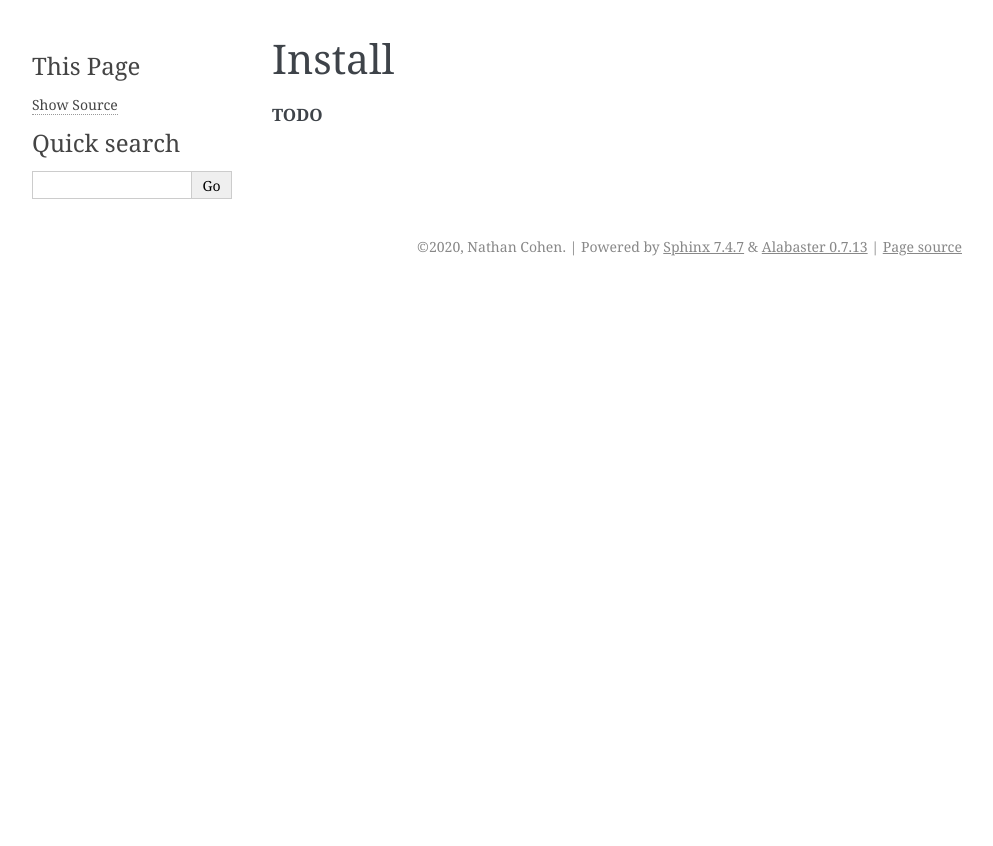
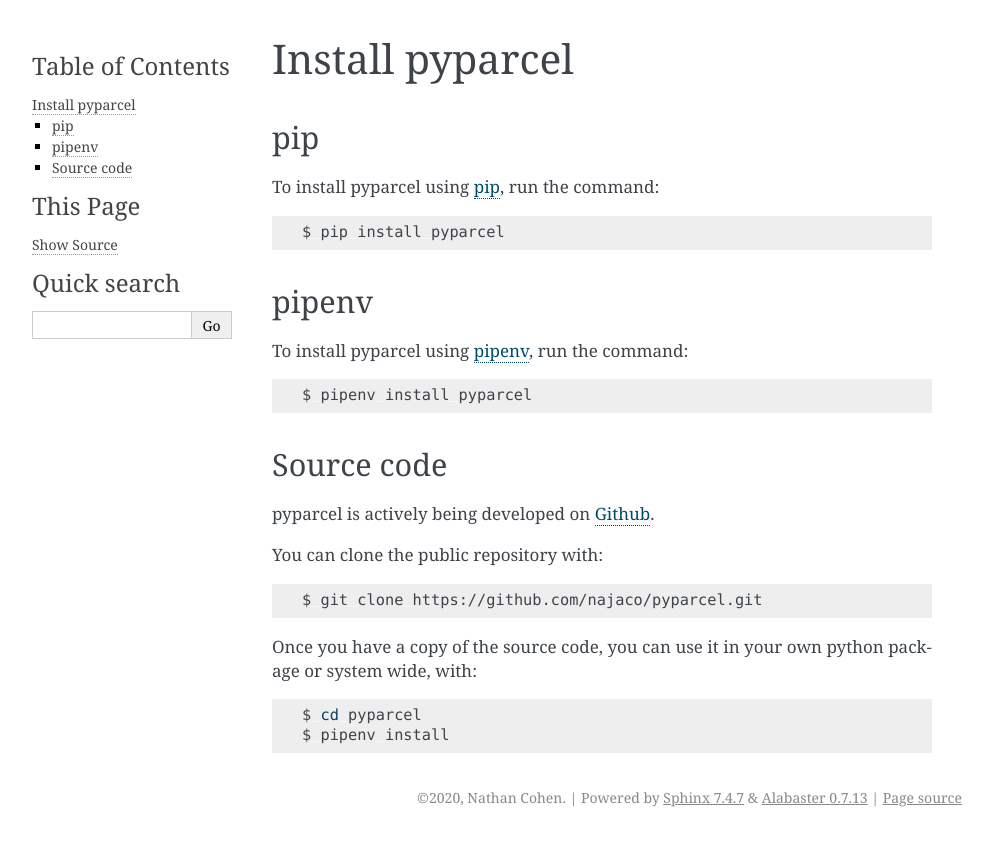
Before and after one commit to najaco/pyparcel, a Sphinx documentation site: the page built from docs/source/install.rst, in a window 1280 px wide. Shown: the top 846 px of the page, without its empty margins (148-1141 px from the left). Built offline with Sphinx 7.4.7, drawn with Linux system fonts in a browser that asks for light colours.

Commit message:
Added instructions on installation

```diff
--- a/docs/source/install.rst
+++ b/docs/source/install.rst
@@ -1,6 +1,38 @@
 .. _install:
 
-Install
+Install pyparcel
 ===========================
 
-**TODO**
+pip
+####
+To install pyparcel using `pip <https://pip.pypa.io/en/stable/>`_, run the command:
+
+.. code-block:: bash
+
+    $ pip install pyparcel
+
+pipenv
+#######
+To install pyparcel using `pipenv <https://pipenv.pypa.io/en/latest/>`_, run the command:
+
+.. code-block:: bash
+
+    $ pipenv install pyparcel
+
+
+Source code
+#############
+pyparcel is actively being developed on `Github <https://github.com/najaco/pyparcel>`_.
+
+You can clone the public repository with:
+
+.. code-block:: bash
+
+    $ git clone https://github.com/najaco/pyparcel.git
+
+Once you have a copy of the source code, you can use it in your own python package or system wide, with:
+
+.. code-block:: bash
+
+    $ cd pyparcel
+    $ pipenv install
```
Also changed, not shown: 1 other file.
